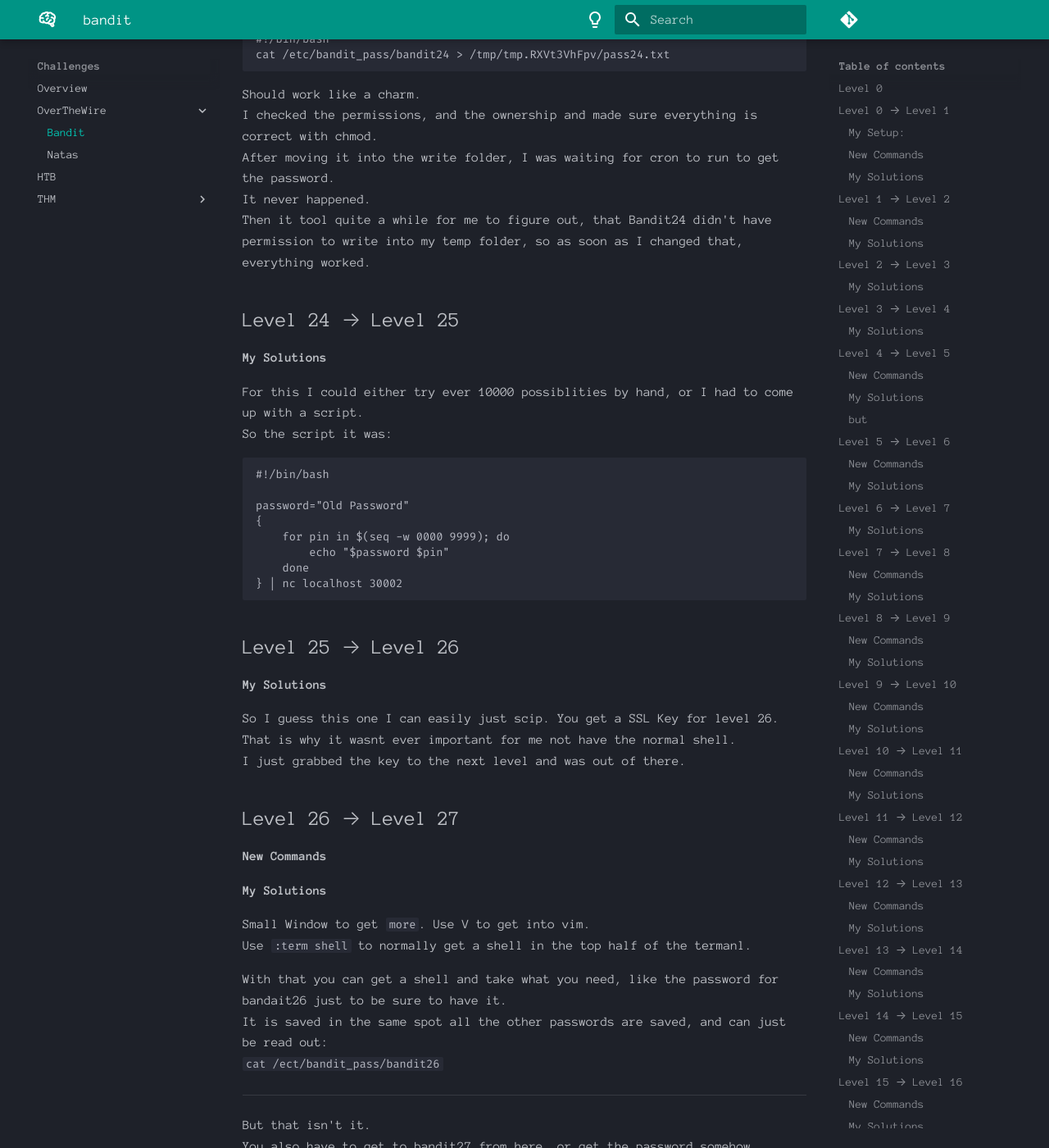
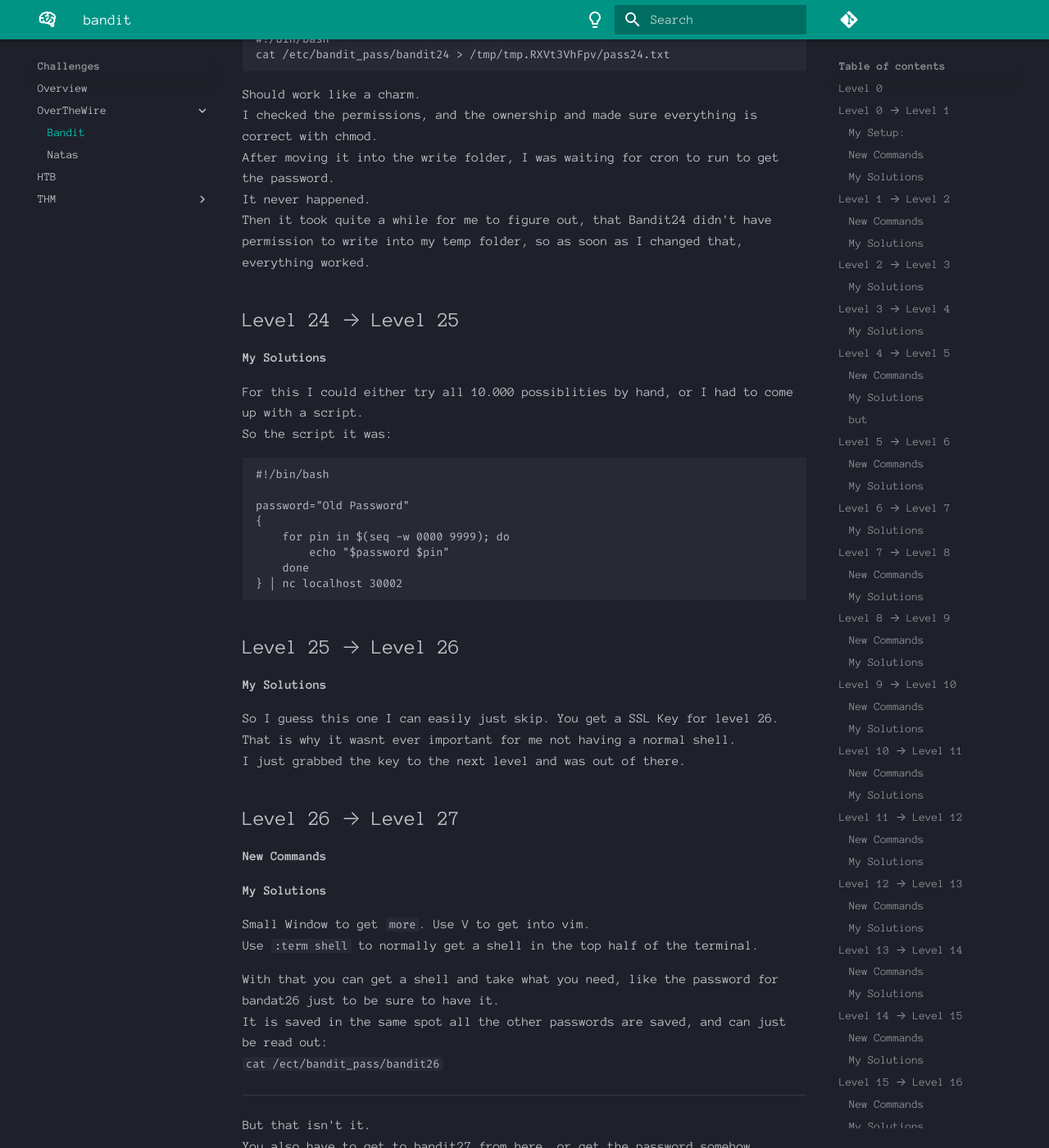
Before and after one commit to Fudomaru/wiki, an MkDocs documentation site: the page built from docs/challenges/overthewire/bandit.md, in a window 1280 px wide and 1400 px high, scrolled down 12077 px. Shown: the whole window at 82% size. Built offline with MkDocs 1.6.1 and Material for MkDocs 9.7.7, drawn with Linux system fonts in a browser that asks for light colours; comment, search, counter and statistics services are not loaded; some of the changed text lies outside the part shown.

Commit message:
Small Korrection of otw

````diff
--- a/docs/challenges/overthewire/bandit.md
+++ b/docs/challenges/overthewire/bandit.md
@@ -478,7 +478,7 @@
 I checked the permissions, and the ownership and made sure everything is correct with chmod.
 After moving it into the write folder, I was waiting for cron to run to get the password.
 It never happened.
-Then it tool quite a while for me to figure out, that Bandit24 didn't have permission to write into my temp folder, so as soon as I changed that, everything worked.
+Then it took quite a while for me to figure out, that Bandit24 didn't have permission to write into my temp folder, so as soon as I changed that, everything worked.
 
 <!--
 gb8KRRCsshuZXI0tUuR6ypOFjiZbf3G8
@@ -487,7 +487,7 @@
 ## Level 24 → Level 25
 
 #### My Solutions
-For this I could either try ever 10000 possiblities by hand, or I had to come up with a script.
+For this I could either try all 10.000 possiblities by hand, or I had to come up with a script.
 So the script it was:
 ```
 #!/bin/bash
@@ -507,8 +507,8 @@
 ## Level 25 → Level 26
 
 #### My Solutions
-So I guess this one I can easily just scip. You get a SSL Key for level 26.
-That is why it wasnt ever important for me not have the normal shell.
+So I guess this one I can easily just skip. You get a SSL Key for level 26.
+That is why it wasnt ever important for me not having a normal shell.
 I just grabbed the key to the next level and was out of there.
 
 <!--
@@ -522,15 +522,15 @@
 #### My Solutions
 Small Window to get `more`.
 Use V to get into vim.
-Use `:term shell` to normally get a shell in the top half of the termanl.
+Use `:term shell` to normally get a shell in the top half of the terminal.
 
-With that you can get a shell and take what you need, like the password for bandait26 just to be sure to have it.
+With that you can get a shell and take what you need, like the password for bandat26 just to be sure to have it.
 It is saved in the same spot all the other passwords are saved, and can just be read out:
 `cat /ect/bandit_pass/bandit26`
 ---
 But that isn't it.
 You also have to get to bandit27 from here, or get the password somehow.
-Luckely the solution for that came from [Bandit19](#level-19-level-20).
+Luckily the solution for that came from [Bandit19](#level-19-level-20).
 
 <!--
 upsNCc7vzaRDx6oZC6GiR6ERwe1MowGB
@@ -558,14 +558,14 @@
 #### My Solutions
 The description for this level was the same as the last one.
 So I went the same way and cloned the repo, and looked at the readme file.
-It desplayed the the credentials of Bandit29, but the password was **xxxxxxxx**.
+It displayed the credentials of Bandit29, but the password was **xxxxxxxx**.
 Since I know git is a version control, I thought that is probably *the* feature for me to learn about.
 So I looked at the perviouse commits with:
 `git log`
 And in one of them I found the comment **fix info leak** and in the one before it read **add missing data**.
 So of course I needed to look at the **add missing data** commit just to see what that meant.
 `git checkout <commit-hash>`
-That reverted me back to the version befor the info leak fixing.
+That reverted me back to the version before the info leak fixing.
 And now it was just a matter of looking at the readme file, and copying the password.
 
 <!--
````
Also changed, not shown: other parts of docs/challenges/overthewire/bandit.md (+7 -7 lines).
